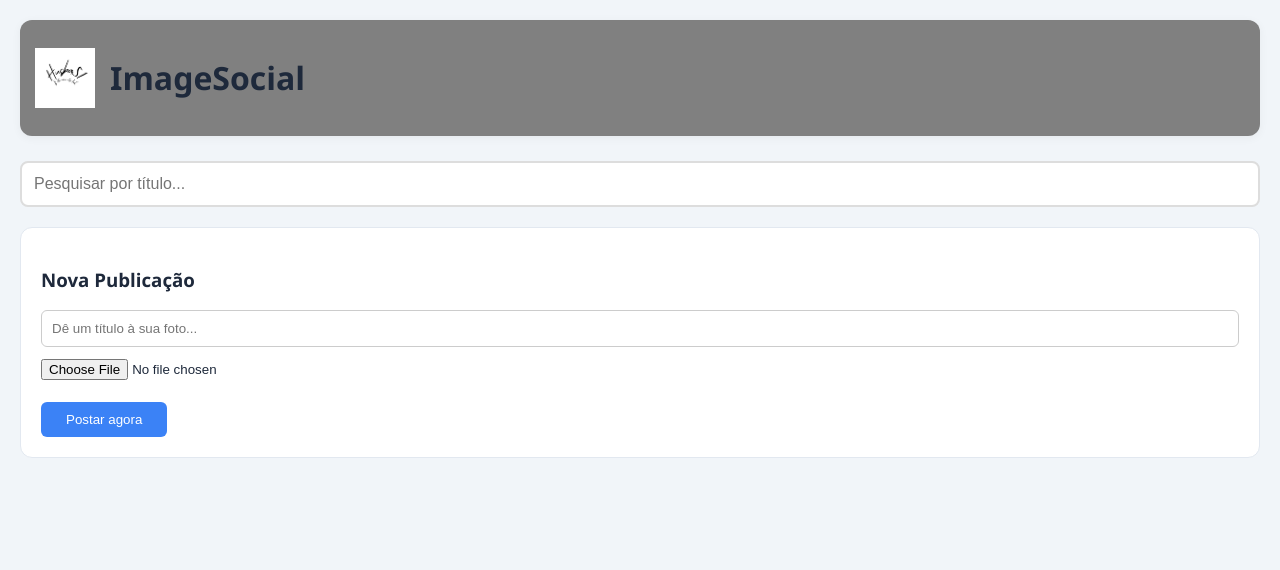
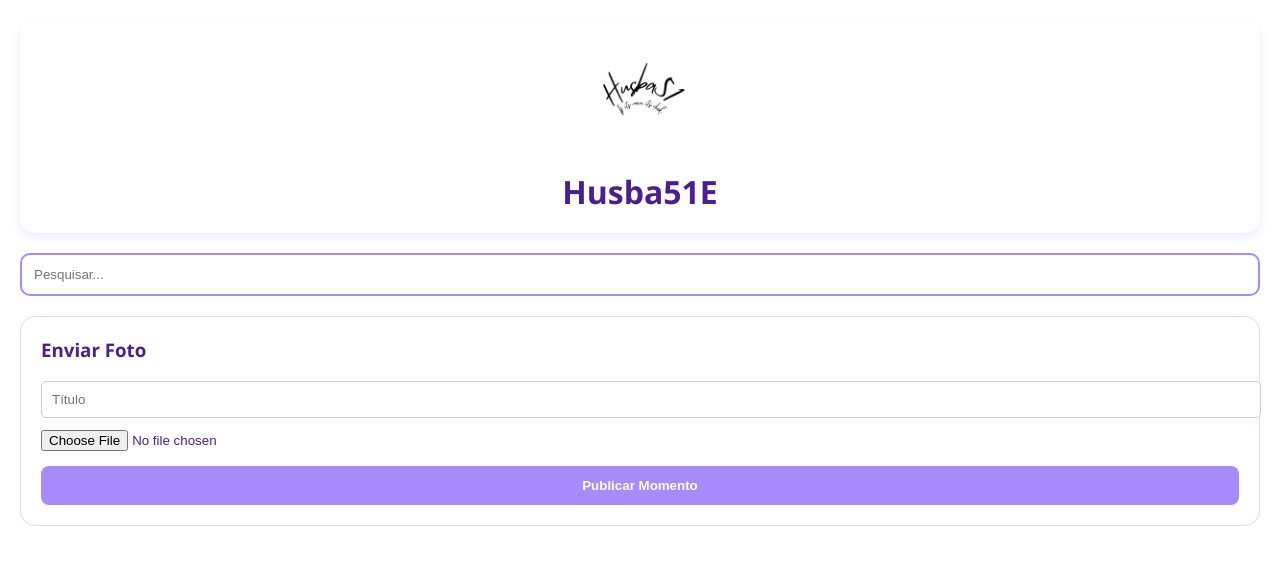
Before and after one commit to ncafanaarts/husba51devrepos, a Flask app: page / in a window 1280 px wide. Shown: the top 570 px of the page. Run offline with Flask 3, Linux system fonts and the light colour scheme.

Commit message:
Update index.html

```diff
--- a/templates/index.html
+++ b/templates/index.html
@@ -3,63 +3,120 @@
 <head>
     <meta charset="UTF-8">
     <meta name="viewport" content="width=device-width, initial-scale=1.0">
-    <title>Minha Rede Social de Imagens</title>
+    <title>Husba51: If its men, its dick</title>
     <style>
-        :root { --primary: #3b82f6; --dark: #1e293b; --bg: #f1f5f9; }
-        body { font-family: 'Segoe UI', Tahoma, Geneva, Verdana, sans-serif; background: var(--bg); margin: 0; padding: 20px; color: var(--dark); }
+        /* TEMA LILÁS E RESPONSIVIDADE */
+        :root {
+            --primary: #a78bfa; /* Lilás principal */
+            --primary-dark: #7c3aed; Minha Rede Social de Imagens
+            --bg: #f5f3ff; /* Fundo lilás bem clarinho */
+        }
 
-        /* Logotipo e Header */
-        .header { display: flex; align-items: center; gap: 15px; margin-bottom: 25px; background: grey; padding: 15px; border-radius: 12px; box-shadow: 0 2px 10px rgba(0,0,0,0.05); }
-        .logo { width: 60px; height: 60px; object-fit: contain; }
+        body {
+            font-family: 'Segoe UI', Tahoma, Geneva, Verdana, sans-serif;
+            background: var(--bg);
+            margin: 0;
+            padding: 10px;
+            color: #4c1d95;
+        }
 
-        /* Busca */
-        .search-bar { width: 100%; padding: 12px; border-radius: 8px; border: 2px solid #ddd; margin-bottom: 20px; box-sizing: border-box; font-size: 16px; }
+        /* HEADER COM LOGO MAIOR */
+        .header {
+            display: flex;
+            flex-direction: column;
+            align-items: center;
+            gap: 10px;
+            margin-bottom: 20px;
+            background: white;
+            padding: 20px;
+            border-radius: 15px;
+            box-shadow: 0 4px 10px rgba(167, 139, 250, 0.2);
+        }
 
-        /* Formulário de Postagem */
-        .upload-box { background: white; padding: 20px; border-radius: 12px; margin-bottom: 30px; border: 1px solid #e2e8f0; }
-        .upload-box input[type="text"] { width: 100%; padding: 10px; margin-bottom: 10px; border-radius: 6px; border: 1px solid #ccc; box-sizing: border-box; }
-        #preview { max-width: 200px; display: none; margin: 15px 0; border-radius: 8px; border: 2px solid var(--primary); }
+        .logo {
+            width: 120px; /* Logo maior como pedido */
+            height: auto;
+            object-fit: contain;
+        }
 
-        /* Galeria */
-        .gallery { display: grid; grid-template-columns: repeat(auto-fill, minmax(300px, 1fr)); gap: 20px; }
-        .card { background: white; border-radius: 12px; overflow: hidden; box-shadow: 0 4px 15px rgba(0,0,0,0.1); }
-        .card img { width: 100%; height: 250px; object-fit: cover; cursor: pointer; transition: transform 0.3s; }
-        .card img:hover { transform: scale(1.02); }
-        .card-info { padding: 15px; }
+        .search-bar {
+            width: 100%;
+            padding: 12px;
+            border-radius: 10px;
+            border: 2px solid var(--primary);
+            margin-bottom: 20px;
+            box-sizing: border-box;
+        }
 
-        /* Comentários */
-        .comment-box { margin-top: 15px; border-top: 1px solid #eee; padding-top: 10px; }
-        .comment-list { max-height: 100px; overflow-y: auto; margin-bottom: 10px; font-size: 14px; }
-        .comment-text { background: #f8fafc; padding: 5px 10px; border-radius: 5px; margin-bottom: 5px; }
-        .comment-input-group { display: flex; gap: 5px; }
-        .comment-input-group input { flex: 1; padding: 5px; border-radius: 4px; border: 1px solid #ddd; }
+        /* SUPORTE PARA CELULAR (GRID DINÂMICO) */
+        .gallery {
+            display: grid;
+            grid-template-columns: repeat(auto-fill, minmax(100%, 1fr));
+            gap: 15px;
+        }
 
-        /* Modal (Zoom da Imagem) */
-        .modal { display: none; position: fixed; z-index: 999; top: 0; left: 0; width: 100%; height: 100%; background: rgba(0,0,0,0.9); justify-content: center; align-items: center; }
-        .modal img { max-width: 90%; max-height: 90%; border-radius: 5px; box-shadow: 0 0 20px rgba(255,255,255,0.2); }
-        .close-modal { position: absolute; top: 20px; right: 30px; color: white; font-size: 40px; cursor: pointer; }
+        /* No computador, as fotos ficam em colunas menores */
+        @media (min-width: 600px) {
+            .gallery { grid-template-columns: repeat(auto-fill, minmax(300px, 1fr)); }
+            body { padding: 20px; }
+        }
+
+        .card {
+            background: white;
+            border-radius: 15px;
+            overflow: hidden;
+            border: 1px solid #ddd6fe;
+        }
+
+        .card img {
+            width: 100%;
+            aspect-ratio: 1/1;
+            object-fit: cover;
+            cursor: pointer;
+        }
+
+        .btn-post {
+            background: var(--primary);
+            color: white;
+            border: none;
+            padding: 12px;
+            border-radius: 8px;
+            width: 100%;
+            font-weight: bold;
+            cursor: pointer;
+        }
+
+        /* MODAL DE ZOOM */
+        .modal {
+            display: none;
+            position: fixed;
+            z-index: 1000;
+            top: 0; left: 0;
+            width: 100%; height: 100%;
+            background: rgba(0,0,0,0.9);
+            align-items: center;
+            justify-content: center;
+        }
+        .modal img { max-width: 95%; max-height: 90%; border-radius: 5px; }
     </style>
 </head>
 <body>
 
     <div class="header">
-        <img src="/static/logo.png" alt="Logo" class="logo" onerror="this.src='https://via.placeholder.com/60?text=Sua+Logo'">
-        <h1>ImageSocial</h1>
+        <img src="/static/logo.png" alt="Logo" class="logo" onerror="this.src='https://via.placeholder.com/120?text=LOGO'">
+        <h1 style="margin:0;">Husba51E</h1>
     </div>
 
     <form action="/" method="GET">
-        <input type="text" name="search" class="search-bar" placeholder="Pesquisar por título...">
+        <input type="text" name="search" class="search-bar" placeholder="Pesquisar...">
     </form>
 
-    <div class="upload-box">
-        <h3>Nova Publicação</h3>
+    <div style="background: white; padding: 20px; border-radius: 15px; margin-bottom: 25px; border: 1px solid #ddd6fe;">
+        <h3 style="margin-top:0;">Enviar Foto</h3>
         <form action="/upload" method="POST" enctype="multipart/form-data">
-            <input type="text" name="title" placeholder="Dê um título à sua foto..." required>
-            <input type="file" name="file" id="fileInput" accept="image/*" required>
-            <br>
-            <img id="preview" src="">
-            <br>
-            <button type="submit" style="background: var(--primary); color: white; padding: 10px 25px; border: none; border-radius: 6px; cursor: pointer;">Postar agora</button>
+            <input type="text" name="title" placeholder="Título" required style="width: 100%; padding: 10px; margin-bottom: 10px; border-radius: 5px; border: 1px solid #ccc;">
+            <input type="file" name="file" accept="image/*" required style="margin-bottom: 15px;">
+            <button type="submit" class="btn-post">Publicar Momento</button>
         </form>
     </div>
 
@@ -67,18 +124,15 @@
         {% for post in posts %}
         <div class="card">
             <img src="{{ post.url }}" onclick="openModal(this.src)">
-            <div class="card-info">
-                <strong>{{ post.title }}</strong>
-
-                <div class="comment-box">
-                    <div class="comment-list">
-                        {% for c in post.comments %}
-                        <div class="comment-text">{{ c }}</div>
-                        {% endfor %}
-                    </div>
-                    <form action="/comment/{{ post.id }}" method="POST" class="comment-input-group">
-                        <input type="text" name="comment" placeholder="Comentar..." required>
-                        <button type="submit">➤</button>
+            <div style="padding:15px;">
+                <strong style="font-size: 1.1em;">{{ post.title }}</strong>
+                <div style="margin-top:12px;">
+                    {% for c in post.comments %}
+                        <div style="background:#f5f3ff; padding:8px; margin-top:5px; border-radius:8px; border-left: 3px solid var(--primary);">{{ c }}</div>
+                    {% endfor %}
+                    <form action="/comment/{{ post.id }}" method="POST" style="margin-top:15px; display: flex; gap: 5px;">
+                        <input type="text" name="comment" placeholder="Comentar..." required style="flex:1; padding: 8px; border-radius: 5px; border: 1px solid #ddd;">
+                        <button type="submit" style="background: var(--primary); color: white; border: none; border-radius: 5px; padding: 0 15px;">➤</button>
                     </form>
                 </div>
             </div>
@@ -86,42 +140,14 @@
         {% endfor %}
     </div>
 
-    <div id="imageModal" class="modal">
-        <span class="close-modal" onclick="closeModal()">&times;</span>
-        <img id="modalImg" src="">
+    <div id="imageModal" class="modal" onclick="this.style.display='none'">
+        <img id="imgExpanded">
     </div>
 
     <script>
-        // Script para o Preview antes do upload
-        const fileInput = document.getElementById('fileInput');
-        const previewImg = document.getElementById('preview');
-
-        fileInput.onchange = e => {
-            const [file] = fileInput.files;
-            if (file) {
-                previewImg.src = URL.createObjectURL(file);
-                previewImg.style.display = 'block';
-            }
-        }
-
-        // Scripts para o Modal (Zoom)
-        const modal = document.getElementById('imageModal');
-        const modalImg = document.getElementById('modalImg');
-
         function openModal(src) {
-            modal.style.display = "flex";
-            modalImg.src = src;
-        }
-
-        function closeModal() {
-            modal.style.display = "none";
-        }
-
-        // Fechar modal ao clicar fora da imagem
-        window.onclick = function(event) {
-            if (event.target == modal) {
-                closeModal();
-            }
+            document.getElementById('imgExpanded').src = src;
+            document.getElementById('imageModal').style.display = 'flex';
         }
     </script>
 </body>
```
